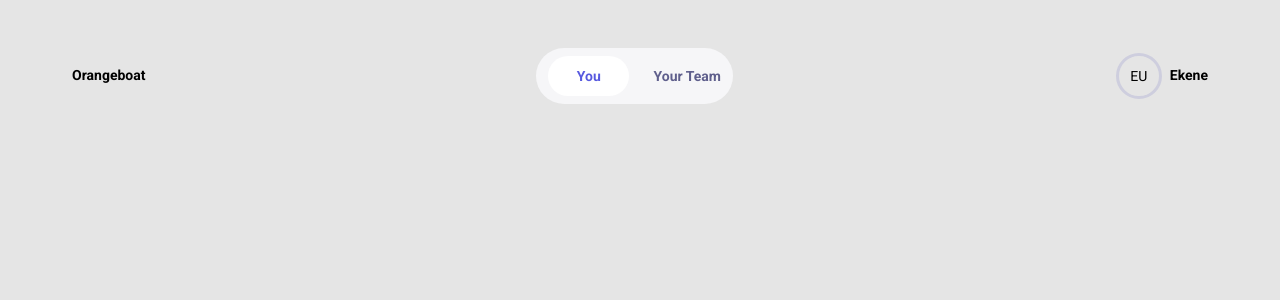
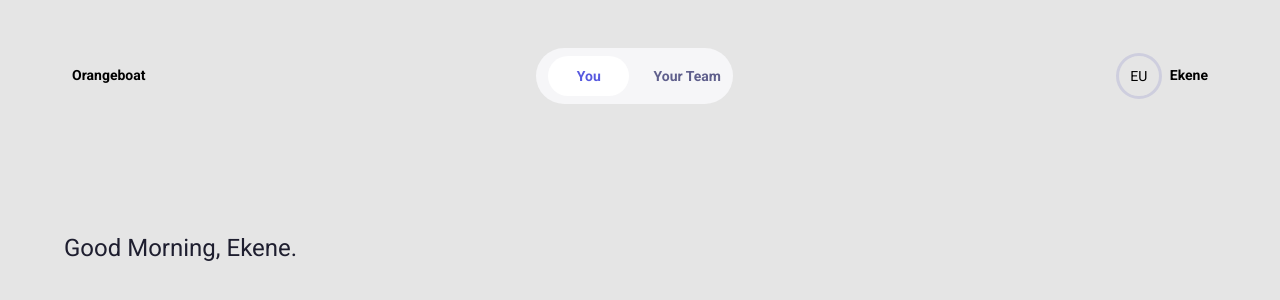
Before and after one commit to nkemjikaobi/beam, a React (Create React App) app: page / in a window 1280 px wide. Shown: the top 300 px of the page. Built offline with nearby package versions, Linux system fonts and the light colour scheme.

Commit message:
Greetings

```diff
--- /dev/null
+++ b/src/Components/Greetings/Greetings.module.scss
@@ -0,0 +1,7 @@
+@import '../../Assets//styles/shared-styles.scss';
+.greetings {
+    margin-top: 8rem;
+    font-weight : $font-weight-dense;
+    line-height : 130%;
+    color : #1E1E2F;
+}
--- /dev/null
+++ b/src/Components/Greetings/Greetings.tsx
@@ -0,0 +1,19 @@
+import React from "react";
+import styles from "./Greetings.module.scss";
+import Typography from "@mui/material/Typography";
+
+interface IGreetings {
+  name: string;
+  time: string;
+}
+const Greetings: React.FunctionComponent<IGreetings> = ({ name, time }) => {
+  return (
+    <div className={styles.greetings}>
+      <Typography component="h5" variant="h5">
+        {time}, {name}.
+      </Typography>
+    </div>
+  );
+};
+
+export default Greetings;
--- a/src/Pages/Home/HomePage.tsx
+++ b/src/Pages/Home/HomePage.tsx
@@ -2,12 +2,14 @@ import React from "react";
 import Navbar from "../../Components/NavBar/Navbar";
 import styles from "./HomePage.module.scss";
 import Container from "@mui/material/Container";
+import Greetings from "../../Components/Greetings/Greetings";
 
 const HomePage = () => {
   return (
     <div className={styles.homePageWrapper}>
       <Container maxWidth="lg">
         <Navbar />
+        <Greetings name="Ekene" time="Good Morning" />
       </Container>
     </div>
   );
```
